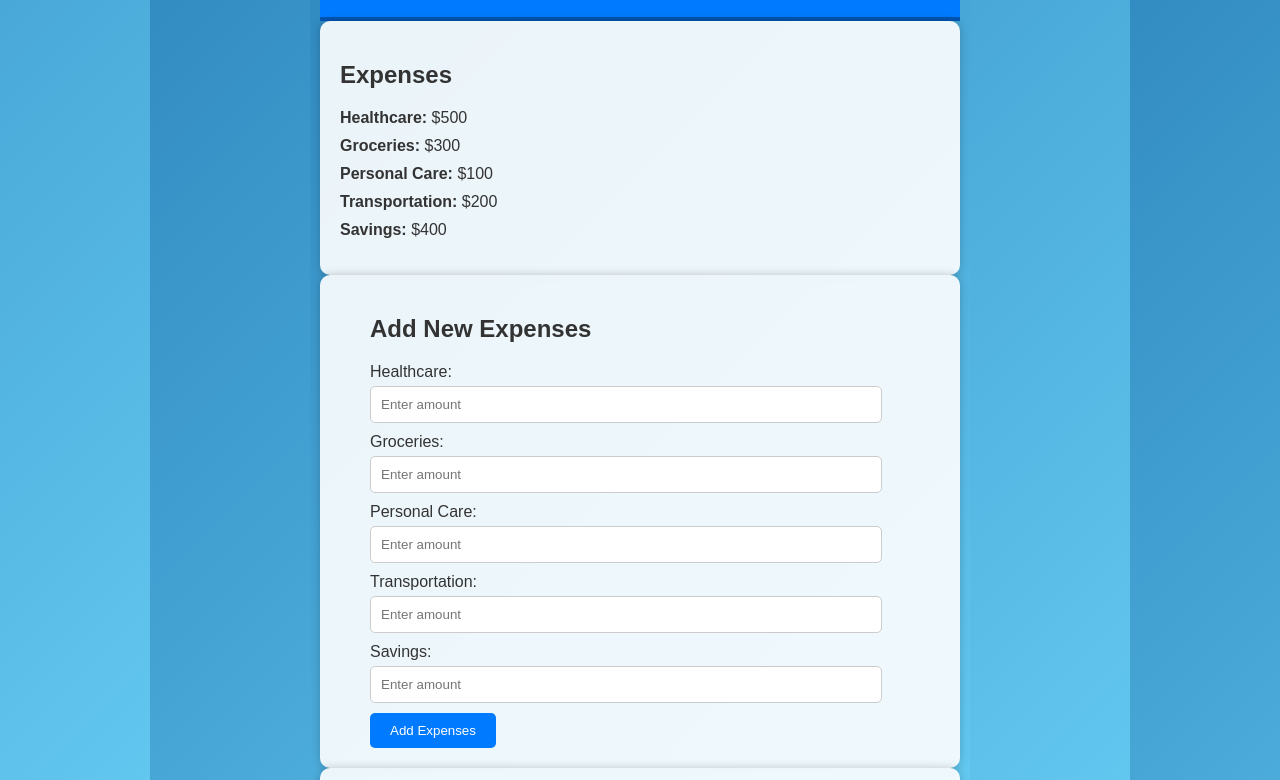
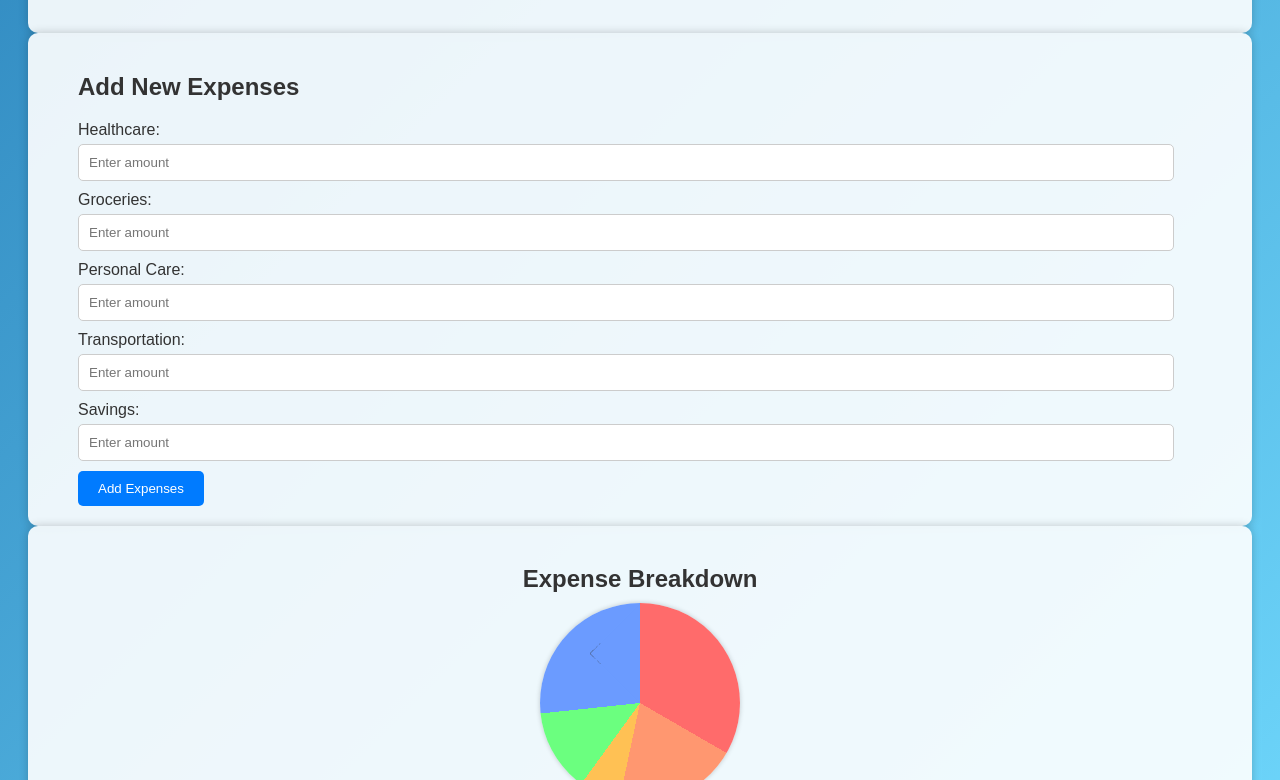
Before and after one commit to yakshi27/Project_SCM, a plain HTML site: page dashboard.html in a window 1280 px wide. Shown: the part 450-1230 px from the top of the page. Drawn offline with Linux system fonts and the light colour scheme.

Commit message:
Update dash_style.css
Removed extra borders

```diff
--- a/dash_style.css
+++ b/dash_style.css
@@ -1,7 +1,4 @@
 body, html {
-    margin: 100px;
-    margin-left: 150px;
-    margin-right: 150px;
     padding: 10px;
     font-family: 'Arial', sans-serif;
     background-image: linear-gradient(135deg, #2980B9 0%, #6DD5FA 100%);
```
